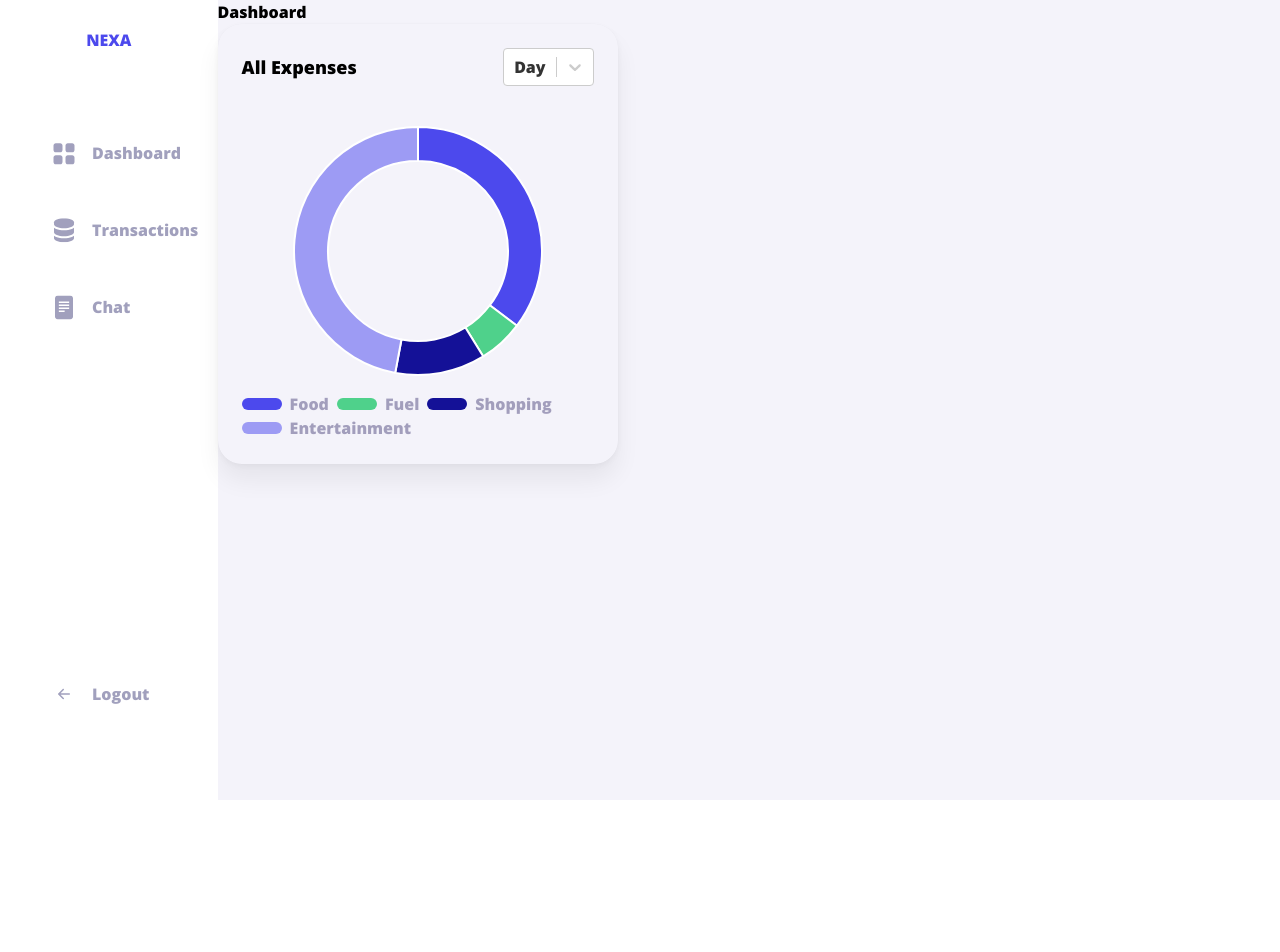
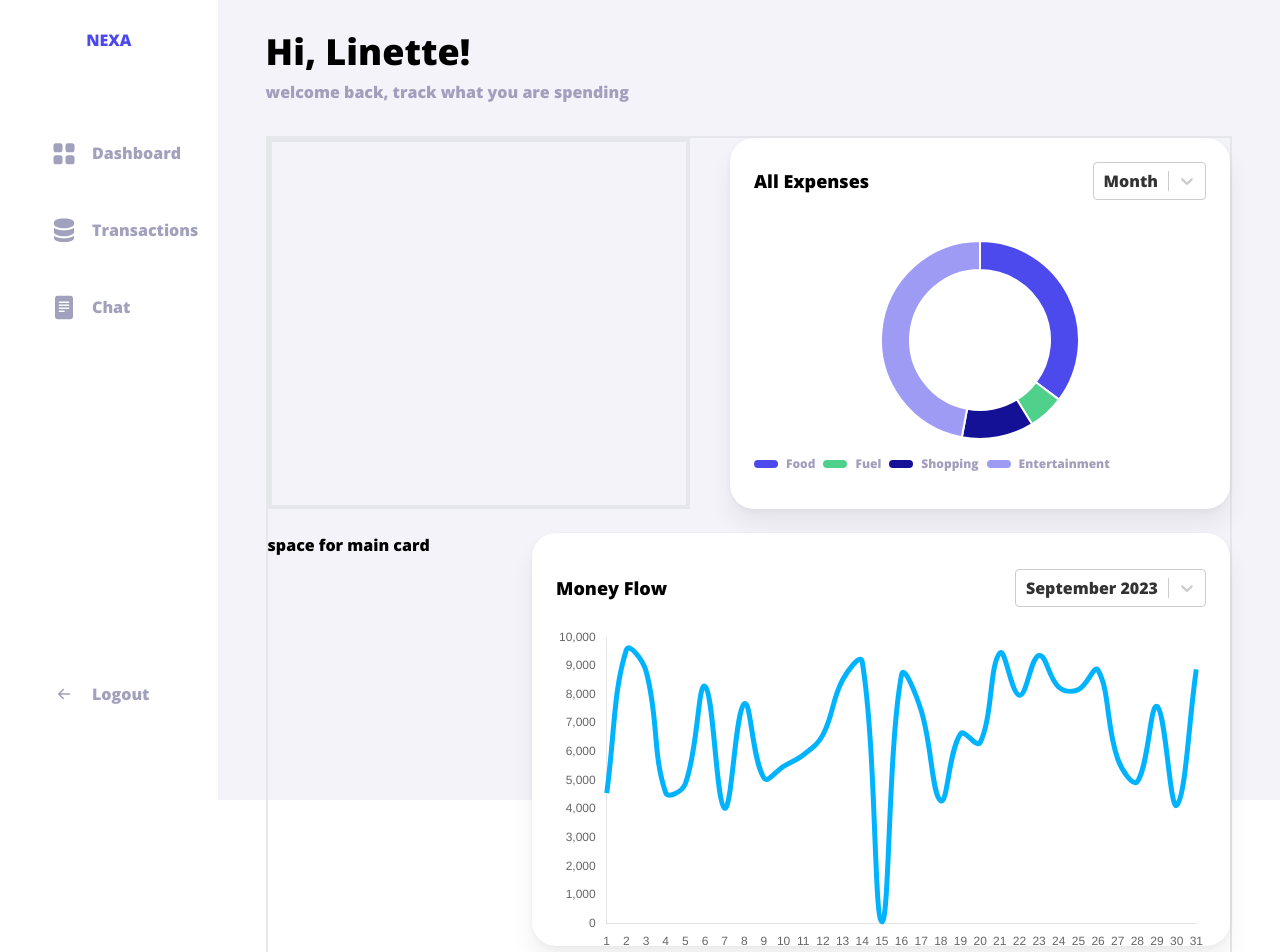
Before and after one commit to twentyse7en/Nexa, a React (Vite) app: page /dashboard in a window 1280 px wide. Shown: the top 952 px of the page. Before the commit the page ends 800 px from the top, so only its background shows below. Built offline with nearby package versions, Linux system fonts and the light colour scheme; no server answers.

Commit message:
Add line chart

```diff
--- /dev/null
+++ b/src/components/MoneyFlow.jsx
@@ -0,0 +1,116 @@
+import { useState } from "react";
+import {
+    Chart as ChartJS,
+    CategoryScale,
+    LinearScale,
+    PointElement,
+    LineElement,
+    Title,
+    Tooltip,
+    Legend,
+  } from 'chart.js';
+import { Line } from 'react-chartjs-2';
+
+import Select from "./Select";
+
+ChartJS.register(
+    CategoryScale,
+    LinearScale,
+    PointElement,
+    LineElement,
+    Title,
+    Tooltip,
+    Legend
+  );
+
+  export const options = {
+    responsive: true,
+    elements: {
+        line: {
+            borderWidth: 5
+        },
+        point: {
+            radius: 0
+        },
+    },
+    scales: {
+        x: {
+          grid: {
+            display: false, // Hide the x-axis grid lines
+          },
+        },
+        y: {
+          grid: {
+            display: false, // Hide the y-axis grid lines
+          },
+        },
+      },
+    plugins: {
+      legend: {
+        display: false
+      }
+    },
+  };
+
+  const labels = Array.from({ length: 31 }, (_, index) => index + 1);
+  function getRandomInt(min, max) {
+    min = Math.ceil(min); // Round up the minimum value
+    max = Math.floor(max); // Round down the maximum value
+    return Math.floor(Math.random() * (max - min + 1)) + min;
+}
+const values = Array.from({length: 31}, () => getRandomInt(4000, 10000));
+ values[14] = 65;
+
+  export const data = {
+    labels,
+    datasets: [
+      {
+        tension: 0.4,
+        label: 'Dataset 1',
+        data: values,
+        borderColor: '#00B3FF',
+        backgroundColor: '#00B3FF',
+      }
+    ],
+  };
+
+function generateMonthOptions() {
+    const today = new Date();
+    const options = [];
+
+    for (let i = 0; i <= 10; i++) {
+      const date = new Date(today.getFullYear(), today.getMonth() - i, 1);
+      const label = date.toLocaleDateString('en-US', { month: 'long', year: 'numeric' });
+      const value = date.toLocaleDateString('en-US', { month: 'short', year: 'numeric' }).toLowerCase().replace(' ', '_');
+
+      options.push({ label, value });
+    }
+
+    return options;
+  }
+
+  const FILTER_OPTIONS = generateMonthOptions();
+
+const MoneyFlow = () => {
+    const [selectedFilter, setSelectedFilter] = useState(FILTER_OPTIONS[0]);
+    const handleFilterChange = (value) => setSelectedFilter(value);
+
+    return (
+        <div className="shadow-card bg-white rounded-3xl p-6">
+                <div className="flex justify-between items-center mt-3 mb-5">
+                    <h2 className="text-lg"> Money Flow</h2>
+                    <Select value={selectedFilter} options={FILTER_OPTIONS} onChange={handleFilterChange} />
+                </div>
+                <div className="w-[650px]">
+                  <Line
+                      options={options}
+                      data={data}
+                  />
+                  </div>
+            <div>
+            </div>
+        </div>
+    )
+}
+
+export default MoneyFlow;
--- a/src/components/Select.jsx
+++ b/src/components/Select.jsx
@@ -1,11 +1,4 @@
-import { useState } from 'react';
 import ReactSelect from 'react-select'
-
-const options = [
-  { value: 'day', label: 'Day' },
-  { value: 'week', label: 'Week' },
-  { value: 'month', label: 'Month' }
-]
 
 // import { ReactComponent as CalendarIcon } from '../assets/calendar.svg';
 // import { ReactComponent as DownArrowIcon } from '../assets/downArrow.svg';
@@ -18,10 +11,8 @@ const options = [
 //     </div>
 // )
 
-const Select = () => {
-    const [selectedOption, setSelectedOption] = useState(options[0]);
-
-    return <ReactSelect value={selectedOption} options={options} onChange={(val) => setSelectedOption(val)} />
+const Select = ({ value, options, onChange }) => {
+    return <ReactSelect value={value} options={options} onChange={onChange} />
 }
 
 export default Select;
--- a/src/components/SpendingPie.jsx
+++ b/src/components/SpendingPie.jsx
@@ -1,5 +1,5 @@
 import { Chart as ChartJS, ArcElement, Tooltip, Legend } from "chart.js";
-import { useEffect } from "react";
+import { useEffect, useState } from "react";
 import { Doughnut } from "react-chartjs-2";
 
 import Select from "./Select";
@@ -33,7 +33,7 @@ const data = {
 
   const options = {
     responsive: true,
-    cutout: 90, // Adjust the cutout percentage to control the size of the hole
+    cutout: 70, // Adjust the cutout percentage to control the size of the hole
     animation: {
         animateRotate: true,
         animateScale: false
@@ -56,13 +56,21 @@ const SpendingPie = () => {
           })
     }, [])
 
+    const FILTER_OPTIONS = [
+      { value: 'day', label: 'Day' },
+      { value: 'week', label: 'Week' },
+      { value: 'month', label: 'Month' }
+    ];
+
+    const [filterOptions, setFilterOptions] = useState(FILTER_OPTIONS[2])
+    const handleFilterSelection = (val) => setFilterOptions(val);
     return (
-        <div className="p-6 rounded-3xl shadow-card  w-[400px]">
+        <div className="p-6 rounded-3xl shadow-card  w-[500px] bg-white">
             <div className="flex justify-between items-center">
                 <h2 className="text-lg text font-black mr-4">All Expenses</h2>
-                <Select />
+                <Select value={filterOptions} options={FILTER_OPTIONS} onChange={handleFilterSelection} />
             </div>
-            <div className="w-[250px] mx-auto mt-10">
+            <div className="w-[200px] h-[200px] mx-auto mt-10">
                 <Doughnut data={data} options={options} />
             </div>
             <div className="flex flex-wrap gap-x-2 mt-4">
@@ -70,8 +78,8 @@ const SpendingPie = () => {
                 LABELS.map((label, index) => {
                   return (
                     <div className="flex items-center gap-x-2" key={label}>
-                      <div className="w-10 h-3 rounded-full" style={{backgroundColor: BG_COLOR[index]}} />
-                      <p className="text-secondary">{label}</p>
+                      <div className="w-6 h-2 rounded-full" style={{backgroundColor: BG_COLOR[index]}} />
+                      <p className="text-secondary text-xs">{label}</p>
                   </div>
                   )
                 })
--- a/src/container/Dashboard.jsx
+++ b/src/container/Dashboard.jsx
@@ -1,10 +1,23 @@
+import MoneyFlow from "../components/MoneyFlow";
 import SpendingPie from "../components/SpendingPie";
 
 const Dashboard = () => {
+  const userName = 'Linette';
+
   return (
-    <section>
-      <h1> Dashboard </h1>
-      <SpendingPie />
+    <section className="flex flex-col h-full">
+      <h1 className="text-4xl mb-2"> Hi, {userName}! </h1>
+      <p className="text-secondary mb-8">welcome back, track what you are spending</p>
+      <div className="border-2 flex-1">
+      <div className="flex gap-x-10 h-[45%] mb-6">
+          <div className="border-4 flex-1"></div>
+          <SpendingPie />
+        </div>
+        <div className="flex h-[50%]">
+          <div className="flex-1"> space for main card </div>
+          <MoneyFlow />
+        </div>
+      </div>
     </section>
   );
 };
--- a/src/container/Login.jsx
+++ b/src/container/Login.jsx
@@ -1,5 +1,26 @@
+import { QRCodeSVG } from "qrcode.react";
+
 const Login = () => {
-  return <h1> login </h1>;
+  return (
+  <section className="flex h-screen items-center justify-center">
+    <QRCodeSVG
+      value={"afsdfsdfdsf"}
+      size={128}
+      bgColor={"#ffffff"}
+      fgColor={"#000000"}
+      level={"L"}
+      includeMargin={false}
+      imageSettings={{
+        src: "https://static.zpao.com/favicon.png",
+        x: undefined,
+        y: undefined,
+        height: 24,
+        width: 24,
+        excavate: true,
+      }}
+    />
+  </section>
+  );
 }
 
 export default Login;
--- a/src/container/PrivateRoute.jsx
+++ b/src/container/PrivateRoute.jsx
@@ -1,16 +1,22 @@
-import {  Route, Routes } from 'react-router-dom';
+import {  Navigate, Route, Routes } from 'react-router-dom';
 import Navbar from './Navbar';
 import Dashboard from './Dashboard';
 
 
 const PrivateRoute = () => {
+  const isLoggedIn = true;
+
+  if (!isLoggedIn) {
+    return <Navigate to={'/login'} />;
+  }
   return (
     <div className='flex'>
       <Navbar/>
-      <div className="h-[100vh] bg-[#F4F3FA] flex-1">
-    <Routes>
-      <Route path={'/dashboard'} element={<Dashboard />}/>
-    </Routes>
+      <div className="h-[100vh] bg-[#F4F3FA] flex-1 pt-8 px-12">
+        <Routes>
+          <Route path={'/'} element={<Dashboard />} />
+          <Route path={'/dashboard'} element={<Dashboard />}/>
+        </Routes>
     </div>
     </div>
   )
```
